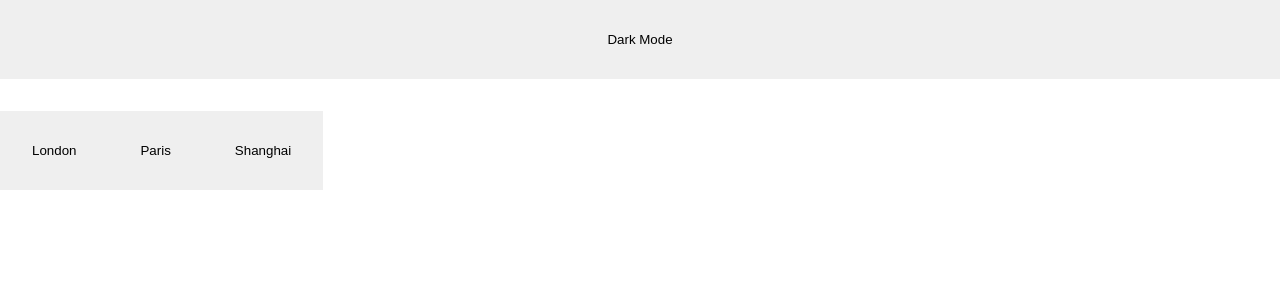
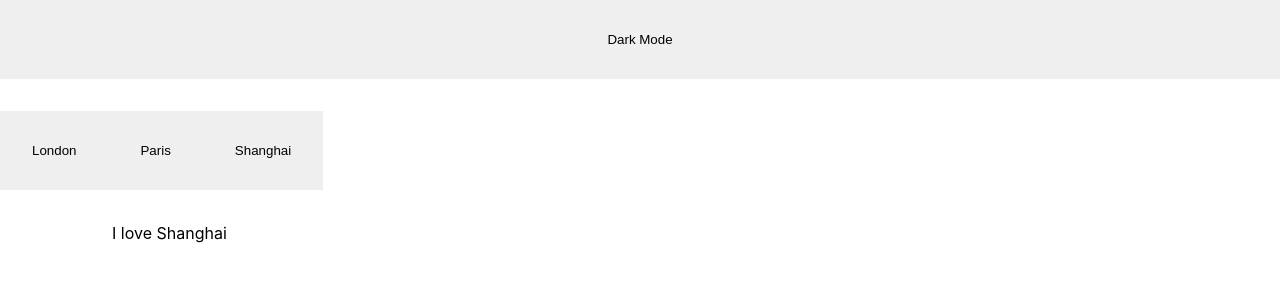
Before and after one commit to AyodejiOkusanya/react-metal, a Next.js app: page / in a window 1280 px wide. Shown: the top 300 px of the page. Built offline with nearby package versions, Linux system fonts and the light colour scheme.

Commit message:
use BEM, modifier syntax breaks linter--using camelCase

```diff
--- a/Components/Tasb.tsx
+++ b/Components/Tasb.tsx
@@ -21,10 +21,10 @@ export const Tabs = ({ tabs }: TabsProps) => {
   };
   return (
     <div className={styles.tabs}>
-      <div className={styles.tabHeadings}>
+      <div className={styles.tabs__headings}>
         {tabsState.map(({ title }) => (
           <button
-            className={styles.tabButton}
+            className={styles.tabs__button}
             onClick={() => handleClick(title)}
             key={`${title}-heading`}
           >
@@ -32,9 +32,14 @@ export const Tabs = ({ tabs }: TabsProps) => {
           </button>
         ))}
       </div>
-      <div className={styles.tabContent}>
+      <div>
         {tabsState.map(({ content, title, active }) => (
-          <div key={title} className={`${active ? styles.active : ""}`}>
+          <div
+            key={title}
+            className={`${styles.tabs__tabContent} ${
+              active ? styles.tabs__tabContentAcitve : ""
+            }`}
+          >
             {content}
           </div>
         ))}
--- a/Components/Theme.tsx
+++ b/Components/Theme.tsx
@@ -7,6 +7,8 @@ import React, {
   useRef,
   useState,
 } from "react";
+import { useComponentDidUpdate } from "../hooks/useComponentDidUpdate";
+import styles from "../styles/Theme.module.css";
 
 const initialContext = {
   isDarkMode: false,
@@ -28,6 +30,14 @@ const Theme = ({ children, onThemeChange }: ThemeProps) => {
   const toggle = useCallback(() => setTheme((prevMode) => !prevMode), []);
 
   const componentJustMounted = useRef(true);
+
+  useComponentDidUpdate(() => {
+    if (onThemeChange) {
+      onThemeChange(isDarkMode);
+    }
+    // eslint-disable-next-line react-hooks/exhaustive-deps
+  }, [isDarkMode]);
+
   useEffect(() => {
     if (!componentJustMounted.current && onThemeChange) {
       onThemeChange(isDarkMode);
@@ -39,7 +49,17 @@ const Theme = ({ children, onThemeChange }: ThemeProps) => {
 
   const value = useMemo(() => ({ isDarkMode, toggle }), [isDarkMode, toggle]);
 
-  return <Provider value={value}>{children}</Provider>;
+  return (
+    <Provider value={value}>
+      <div
+        className={`${styles.theme} ${
+          isDarkMode ? styles.themeDarkMode : styles.themeLightMode
+        }`}
+      >
+        {children}
+      </div>
+    </Provider>
+  );
 };
 
 export default Theme;
--- a/styles/Tabs.module.css
+++ b/styles/Tabs.module.css
@@ -3,33 +3,34 @@
   border: none;
 }
 
-.tabHeadings {
+.tabs__headings {
   background-color: #f1f1f1;
 }
 
-.tabButton {
+.tabs__button {
   padding: 2rem 2rem;
   border: none;
   float: left;
   transition: 0.3s;
 }
 
-.tabButton:hover {
+.tabs__button:active {
   background-color: #ddd;
 }
 
-.tabButton.active {
-  background-color: #ccc;
+.tabs__button:hover {
+  background-color: #ddd;
+  cursor: pointer;
 }
 
-.tabContent {
+.tabs__tabContent {
   display: none;
   text-align: left;
   padding: 7rem 7rem;
   animation: fadeEffect 1s;
 }
 
-.active {
+.tabs__tabContentAcitve {
   display: block;
 }
 
--- /dev/null
+++ b/styles/Theme.module.css
@@ -0,0 +1,10 @@
+.theme {
+  width: 100%;
+}
+
+.themeDarkMode {
+  background-color: black;
+}
+.themeLightMode {
+  background-color: white;
+}
```
